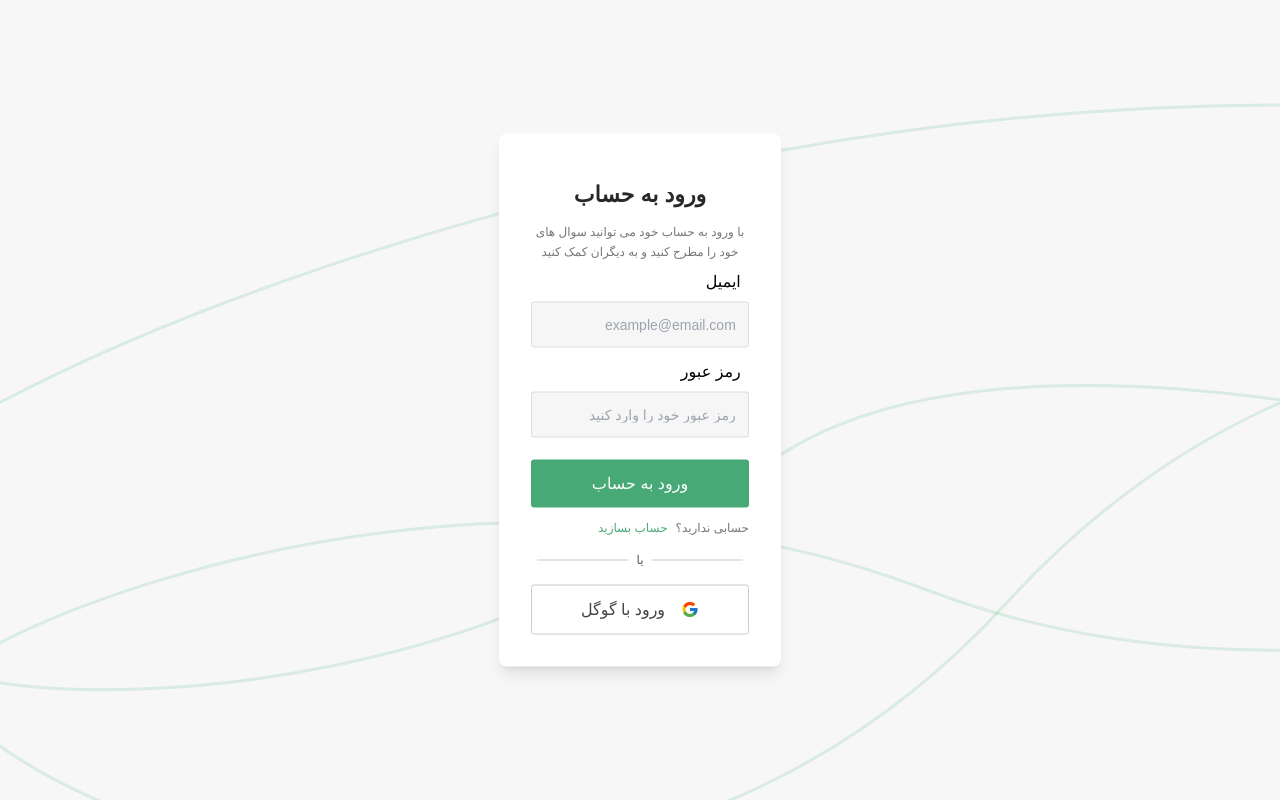
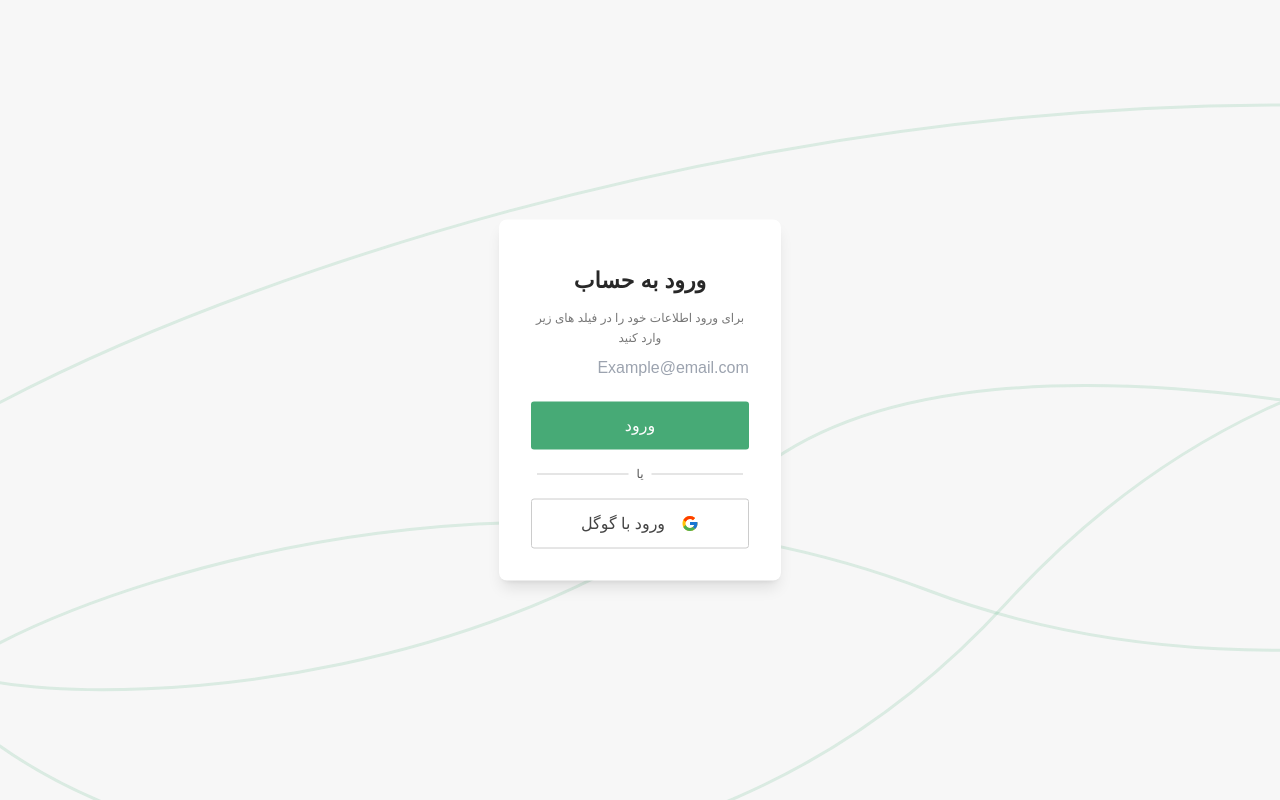
Before and after one commit to ParsaAsdpr/project-q-frontend, a React (Vite) app: page /login in a window 1280 px wide. Built offline with nearby package versions, Linux system fonts and the light colour scheme; a web font is replaced by a local one.

Commit message:
form component

```diff
--- a/src/Components/Login/LoginForm.tsx
+++ b/src/Components/Login/LoginForm.tsx
@@ -1,61 +1,44 @@
-import TextInput from "@/Components/common/TextInput";
-import GoogleButton from "./GoogleButton";
+import FormWrapper from "../common/FormWrapper";
+import { SubmitHandler, useForm } from "react-hook-form";
 
 interface Props {
   onSignUpClick: () => void;
   className?: string;
 }
 
+interface IFormInput {
+  email: string;
+}
+
 const LoginForm = ({ onSignUpClick, className }: Props) => {
+  const {
+    register,
+    handleSubmit,
+    formState: { errors },
+  } = useForm<IFormInput>();
+  const onSubmit: SubmitHandler<IFormInput> = (data: IFormInput) =>
+    console.log(data);
+
   return (
-    <form className={`w-full bg-white p-8 flex flex-col items-center rounded-lg shadow-lg ${className}`}>
-      <h1 className="py-3 text-[22px] text-[#282828] font-bold">
-        ورود به حساب
-      </h1>
-      <p className="text-[12px] text-[#777777] text-center leading-relaxed">
-        با ورود به حساب خود می توانید سوال های خود را مطرح کنید و به دیگران کمک
-        کنید
-      </p>
-      <div className="flex flex-col w-full gap-3 mt-2">
-        <TextInput
-          placeholder="example@email.com"
+    <FormWrapper
+      className={className}
+      handleSubmit={handleSubmit(onSubmit)}
+      onOptionClick={onSignUpClick}
+      submitText="ورود"
+      title="ورود به حساب"
+      description="برای ورود اطلاعات خود را در فیلد های زیر وارد کنید"
+      canLoginWithGoogle
+    >
+      <div>
+        <input
+          defaultValue=""
           type="email"
-          name="email"
-          id="email"
-          onChange={() => {}}
-          value=""
-          text="ایمیل"
+          placeholder="Example@email.com"
+          {...register("email", { required: true })}
         />
-        <TextInput
-          placeholder="رمز عبور خود را وارد کنید"
-          name="password"
-          id="password"
-          onChange={() => {}}
-          value=""
-          text="رمز عبور"
-        />
-        <button className="w-full text-[#fdfdfd] bg-[#47aa76] rounded-[3px] py-3 mt-2.5 hover:bg-[#3d9667] transition">
-          ورود به حساب
-        </button>
-        <div className="text-xs flex gap-2">
-          <p className="text-[#777]">حسابی ندارید؟</p>
-          <p
-            className="text-[#47aa76] hover:underline cursor-pointer"
-            onClick={onSignUpClick}
-          >
-            حساب بسازید
-          </p>
-        </div>
+        {errors.email && <span>This field is required</span>}
       </div>
-      <div className="border-b border-[#ccc] relative w-[calc(100%-5%)] my-6">
-        <p className="px-2 absolute bg-white bottom-1/2 translate-y-1/2 text-[#555555] text-xs translate-x-1/2 right-1/2">
-          یا
-        </p>
-      </div>
-      <div className="w-full">
-        <GoogleButton />
-      </div>
-    </form>
+    </FormWrapper>
   );
 };
 
--- a/src/Components/Login/SignUp/SignUpForm.tsx
+++ b/src/Components/Login/SignUp/SignUpForm.tsx
@@ -1,85 +1,33 @@
-import TextInput from "../../common/TextInput";
-import { useState } from "react";
+import FormWrapper from "@/Components/common/FormWrapper";
+import { SubmitHandler, useForm } from "react-hook-form";
 
 interface Props {
   className?: string;
   onLoginClick: () => void;
-  onSubmit: (data: FormData) => void;
 }
-interface FormData {
+
+interface IFormInput {
   email: string;
-  password: string;
-  repeatPassword: string;
 }
-const SignUpForm = ({ className, onLoginClick, onSubmit }: Props) => {
-  const [formData, setFormData] = useState<FormData>({
-    email: "",
-    password: "",
-    repeatPassword: "",
-  });
-  const handleSubmit = (e: React.FormEvent) => {
-    e.preventDefault();
-    onSubmit(formData);
-  };
 
-  const handleInputChange = (e: React.ChangeEvent<HTMLInputElement>) => {
-    const { name, value } = e.target;
-    setFormData((prevFormData) => ({
-      ...prevFormData,
-      [name]: value,
-    }));
-  };
+const SignUpForm = ({ className, onLoginClick }: Props) => {
+  const { register, handleSubmit, formState: { errors } } = useForm<IFormInput>()
+  const onSubmit: SubmitHandler<IFormInput> = (data: IFormInput) => console.log(data)
+
   return (
-    <form
-      className={`w-full bg-white p-8 flex flex-col items-center rounded-lg shadow-lg ${className}`}
-      onSubmit={handleSubmit}
+    <FormWrapper
+      className={className}
+      handleSubmit={handleSubmit(onSubmit)}
+      onOptionClick={onLoginClick}
+      submitText="ثبت نام"
+      title="ثبت نام"
+      description="برای ثبت نام اطلاعات خود را در فیلد های زیر وارد کنید"
     >
-      <h1 className="py-3 text-[22px] text-[#282828] font-bold">
-        ایجاد حساب کاربری
-      </h1>
-      <p className="text-[12px] text-[#777777] text-center leading-relaxed">
-        برای فعالیت در سایت باید حساب ایجاد کنید
-      </p>
-      <div className="flex flex-col w-full gap-3 mt-2">
-        <TextInput
-          placeholder="example@email.com"
-          type="email"
-          name="email"
-          id="email"
-          onChange={handleInputChange}
-          value={formData.email}
-          text="ایمیل"
-        />
-        <TextInput
-          placeholder="رمز عبور خود را وارد کنید"
-          name="password"
-          id="password"
-          onChange={handleInputChange}
-          value={formData.password}
-          text="رمز عبور"
-        />
-        <TextInput
-          placeholder="رمز عبور خود را وارد کنید"
-          name="repeatPassword"
-          id="repeatPassword"
-          onChange={handleInputChange}
-          value={formData.repeatPassword}
-          text="تکرار رمز عبور"
-        />
-        <button className="w-full text-[#fdfdfd] bg-[#47aa76] rounded-[3px] py-3 mt-2.5 hover:bg-[#3d9667] transition">
-          مرحله بعد
-        </button>
-        <div className="text-xs flex gap-2">
-          <p className="text-[#777]">ثبت نام کردید؟</p>
-          <p
-            className="text-[#47aa76] hover:underline cursor-pointer"
-            onClick={onLoginClick}
-          >
-            وارد شوید
-          </p>
-        </div>
+      <div>
+        <input defaultValue="" type="email" placeholder="Example@email.com" {...register("email", { required: true })} />
+        {errors.email && <span>This field is required</span>}
       </div>
-    </form>
+    </FormWrapper>
   );
 };
 
--- a/src/Components/Login/SignUp/SignUpNameForm.tsx
+++ /dev/null
@@ -1,78 +0,0 @@
-import TextInput from "../../common/TextInput";
-import { useState } from "react";
-
-interface Props {
-  className?: string;
-  onLoginClick: () => void;
-  onSubmit: (data: FormData) => void;
-}
-
-interface FormData {
-  username: string;
-  name: string;
-}
-const SignUpNameForm = ({ className, onLoginClick, onSubmit }: Props) => {
-  const [formData, setFormData] = useState<FormData>({
-    username: "",
-    name: "",
-  });
-
-  const handleSubmit = (e: React.FormEvent) => {
-    e.preventDefault();
-    onSubmit(formData); // Call the onSubmit function passed via props
-  };
-
-  const handleInputChange = (e: React.ChangeEvent<HTMLInputElement>) => {
-    const { name, value } = e.target;
-    setFormData((prevFormData) => ({
-      ...prevFormData,
-      [name]: value,
-    }));
-  };
-
-  return (
-    <form
-      className={`w-full bg-white p-8 flex flex-col items-center rounded-lg shadow-lg ${className}`}
-      onSubmit={handleSubmit}
-    >
-      <h1 className="py-3 text-[22px] text-[#282828] font-bold">
-        پروفایلت را کامل کنید
-      </h1>
-      <p className="text-[12px] text-[#777777] text-center leading-relaxed">
-        یک نام کاربری برای خود انتخاب کنید
-      </p>
-      <div className="flex flex-col w-full gap-3 mt-2">
-        <TextInput
-          placeholder="username"
-          name="username"
-          id="username"
-          onChange={handleInputChange}
-          value={formData.username}
-          text="نام کاربری"
-        />
-        <TextInput
-          placeholder="نام شما"
-          name="name"
-          id="name"
-          onChange={handleInputChange}
-          value={formData.name}
-          text="نام "
-        />
-        <button className="w-full text-[#fdfdfd] bg-[#47aa76] rounded-[3px] py-3 mt-2.5 hover:bg-[#3d9667] transition">
-          ساخت حساب
-        </button>
-        <div className="text-xs flex gap-2">
-          <p className="text-[#777]">حسابی ندارید؟</p>
-          <p
-            className="text-[#47aa76] hover:underline cursor-pointer"
-            onClick={onLoginClick}
-          >
-            حساب بسازید
-          </p>
-        </div>
-      </div>
-    </form>
-  );
-};
-
-export default SignUpNameForm;
--- a/src/Components/Login/SignUp/SignUpWizard.tsx
+++ /dev/null
@@ -1,54 +0,0 @@
-import { useState } from "react";
-import SignUpForm from "./SignUpForm";
-import SignUpNameForm from "./SignUpNameForm";
-
-interface UserData {
-  email: string;
-  password: string;
-    username: string;
-    name: string;
-}
-
-interface Props {
-  className?: string;
-  onLoginClick: () => void;
-}
-
-const SignUpWizard = ({ className, onLoginClick }: Props) => {
-  const [userData, setUserData] = useState({});
-  const [step, setStep] = useState(1);
-
-  const handleSubmit = (data: object) => {
-    setStep(step + 1);
-    if (step === 1) {
-      setUserData(data);
-      console.log(userData);
-    }
-    if (step === 2) {
-      setUserData({...userData, ...data})
-      console.log(userData);
-    }
-  };
-
-  return (
-    <div className={`${className} `}>
-      {step === 1 && (
-        <SignUpForm onLoginClick={onLoginClick} onSubmit={handleSubmit} />
-      )}
-      {step === 2 && (
-        <SignUpNameForm onLoginClick={onLoginClick} onSubmit={handleSubmit} />
-      )}
-      {step === 3 && (
-        <div>
-          <p>name: {userData.name}</p>
-          <p>email: {userData.email}</p>
-          <p>password: {userData.password}</p>
-          <p>username: {userData.username}</p>
-        </div>
-
-      )}
-    </div>
-  );
-};
-
-export default SignUpWizard;
--- /dev/null
+++ b/src/Components/common/FormWrapper.tsx
@@ -0,0 +1,74 @@
+import React from "react";
+import GoogleButton from "../Login/GoogleButton";
+
+interface Props {
+  className?: string;
+  handleSubmit: (e: React.FormEvent<HTMLFormElement>) => void;
+  onOptionClick: () => void;
+  submitText: string;
+  title: string;
+  description: string;
+  options?: {
+    text: string;
+    linkText: string;
+    onClick: () => void;
+  };
+  canLoginWithGoogle?: boolean;
+  children: React.ReactNode;
+}
+
+const FormWrapper = ({
+  className,
+  handleSubmit,
+  onOptionClick,
+  submitText,
+  title,
+  description,
+  options,
+  canLoginWithGoogle,
+  children,
+}: Props) => {
+  return (
+    <form
+      className={`w-full bg-white p-8 flex flex-col items-center rounded-lg shadow-lg ${className}`}
+      onSubmit={handleSubmit}
+    >
+      <h1 className="py-3 text-[22px] text-[#282828] font-bold">{title}</h1>
+      <p className="text-[12px] text-[#777777] text-center leading-relaxed">
+        {description}
+      </p>
+      <div className="flex flex-col w-full gap-3 mt-2">
+        {children}
+
+        <button className="w-full text-[#fdfdfd] bg-[#47aa76] rounded-[3px] py-3 mt-2.5 hover:bg-[#3d9667] transition">
+          {submitText}
+        </button>
+        {options && (
+          <div className="text-xs flex gap-2">
+            <p className="text-[#777]">حسابی ندارید؟</p>
+            <p
+              className="text-[#47aa76] hover:underline cursor-pointer"
+              onClick={onOptionClick}
+            >
+              حساب بسازید
+            </p>
+          </div>
+        )}
+      </div>
+      {canLoginWithGoogle && (
+        <>
+          <div className="border-b border-[#ccc] relative w-[calc(100%-5%)] my-6">
+            <p className="px-2 absolute bg-white bottom-1/2 translate-y-1/2 text-[#555555] text-xs translate-x-1/2 right-1/2">
+              یا
+            </p>
+          </div>
+          <div className="w-full">
+            <GoogleButton />
+          </div>
+        </>
+      )}
+    </form>
+  );
+};
+
+export default FormWrapper;
--- a/src/Components/common/TextInput.tsx
+++ /dev/null
@@ -1,42 +0,0 @@
-interface Props {
-  placeholder: string;
-  text: string;
-  value: string;
-  onChange: (event: React.ChangeEvent<HTMLInputElement>) => void;
-  className?: string;
-  type?: string;
-  name?: string;
-  id?: string;
-}
-
-const TextInput = ({
-  placeholder,
-  text,
-  value,
-  onChange,
-  className,
-  type,
-  name,
-  id,
-}: Props) => {
-  return (
-    <div className="w-full flex flex-col gap-2">
-      <label htmlFor={id} className="text-right px-2">
-        {text}
-      </label>
-      <input
-        type={type}
-        name={name}
-        id={id}
-        className={`w-full outline-none border border-[#dddddd] bg-[#f6f6f6] py-3 px-3
-        rounded-[3px] text-sm focus:border-[#47aa76] duration-300 ${className}`}
-        placeholder={placeholder}
-        value={value}
-        dir="rtl"
-        onChange={(e) => onChange(e)}
-      />
-    </div>
-  );
-};
-
-export default TextInput;
--- a/src/Pages/LoginPage.tsx
+++ b/src/Pages/LoginPage.tsx
@@ -1,7 +1,7 @@
 import { useState } from "react";
 import LoginForm from "@/Components/Login/LoginForm";
 import FlipCard from "@/Components/Login/FlipCard";
-import SignUpWizard from "@/Components/Login/SignUp/SignUpWizard";
+import SignUpForm from "@/Components/Login/SignUp/SignUpForm";
 
 const LoginPage = () => {
   const [isSignUp, setIsSignUp] = useState(false);
@@ -13,7 +13,7 @@ const LoginPage = () => {
       <FlipCard
         isFlipped={isSignUp}
         Front={<LoginForm className="-translate-y-1/2" onSignUpClick={() => setIsSignUp(!isSignUp)} />}
-        Back={<SignUpWizard className="-translate-y-1/2" onLoginClick={() => setIsSignUp(!isSignUp)} />}
+        Back={<SignUpForm className="-translate-y-1/2" onLoginClick={() => setIsSignUp(!isSignUp)} />}
       />
     </div>
   );
```
